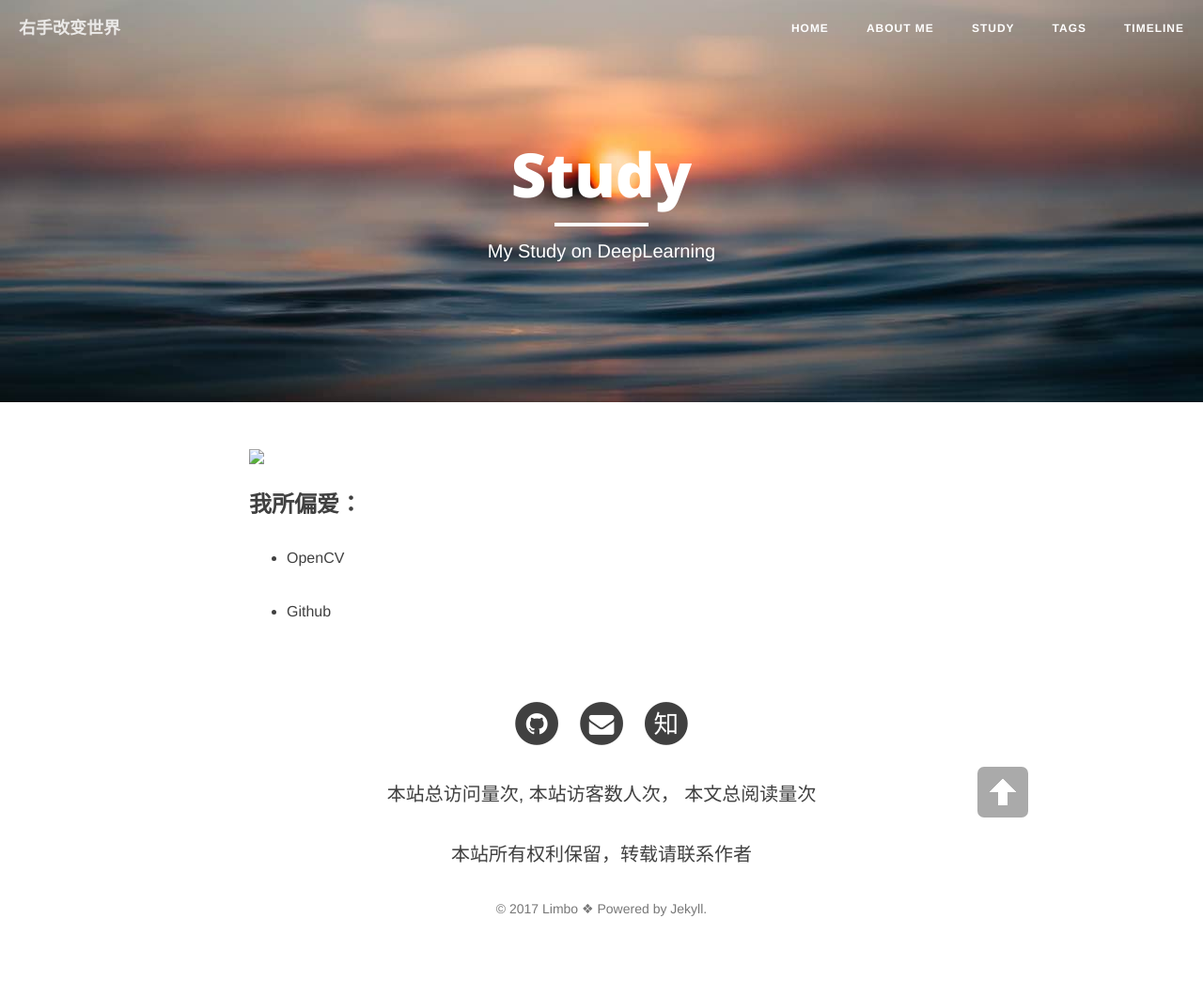
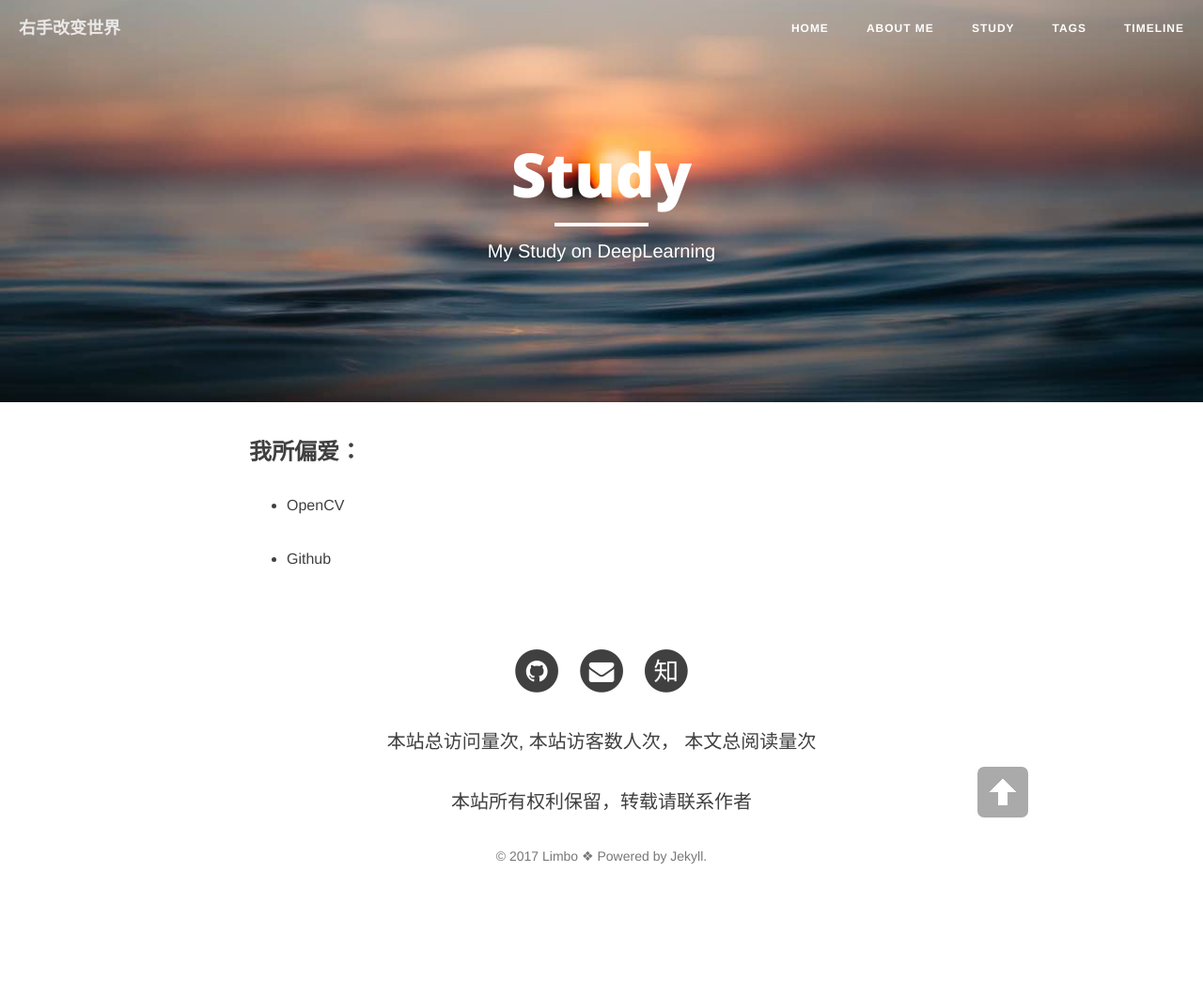
Before and after one commit to Skylar95/Skylar95, a Jekyll site: the page built from libraries.md, in a window 1280 px wide. Shown: the whole page at 94% size. Built offline with Jekyll 4.4.1, drawn with Linux system fonts in a browser that asks for light colours; nearby versions of some CDN libraries; comment, search, counter and statistics services are not loaded; after the commit the page ends 988 px from its top, so only the background shows below that.

Commit message:
Update libraries.md

```diff
--- a/libraries.md
+++ b/libraries.md
@@ -6,9 +6,6 @@ header-img: "img/3.jpg"
 ---
 
 
-<center>
-    <p><img src="https://github.com/limbo0000/limbo/blob/master/img/favicon.ico" align="center"></p>
-</center>
 
 
 ### 我所偏爱：
```
